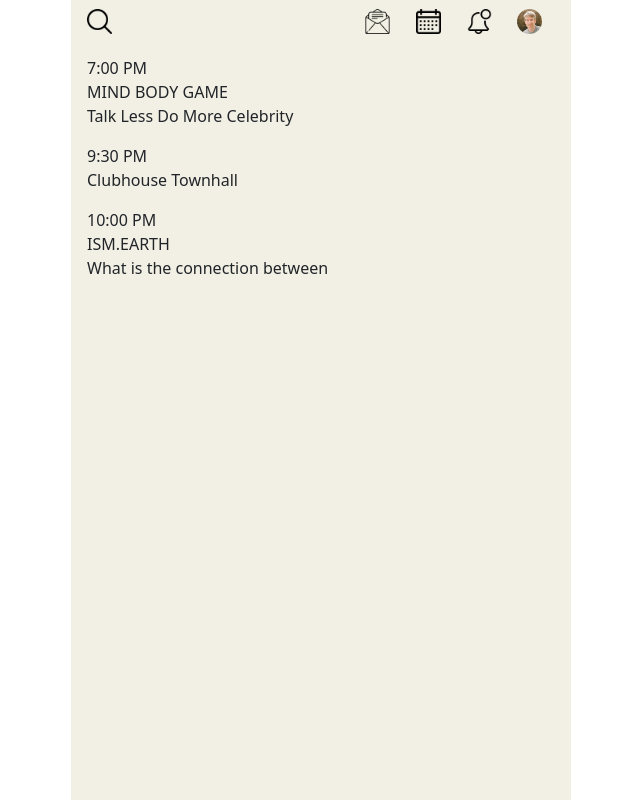
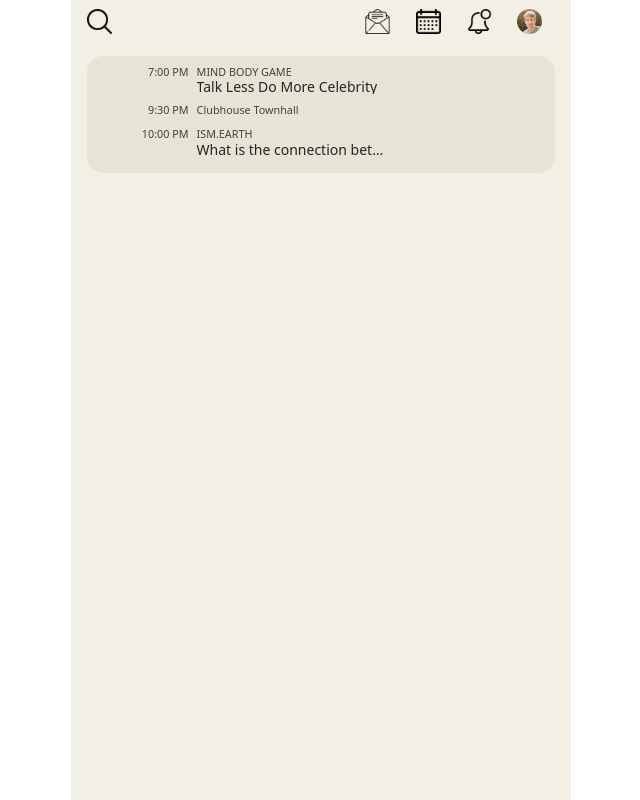
Before and after one commit to sumonaung23/club-house-clone, a React (Create React App) app: page /home in a window 1280 px wide. Shown: the whole page, without its empty margins (319-959 px from the left). Built offline with nearby package versions, Linux system fonts and the light colour scheme.

Commit message:
styled dailyCard item

```diff
--- a/src/style/dailyInfoCard.module.css
+++ b/src/style/dailyInfoCard.module.css
@@ -0,0 +1,41 @@
+.dailyCard {
+    background-color: #e7e4d5;
+    padding: 0.5em 1em;
+    border-radius: 1em;
+}
+
+.dailyCard > div {
+    display: flex;
+    align-items: flex-start;
+    margin-bottom: 0.5em;
+}
+
+.dailyCard > div > span {
+    width: 20%;
+    text-align: end;
+}
+
+.dailyCard > div > div {
+    margin-left: 0.5em;
+    display: flex;
+    flex-direction: column;
+    width: 80%;
+}
+
+.dailyCard span {
+    font-size: 0.675em;
+    color: var(--textColor);
+    font-weight: 500;
+}
+
+.dailyCard p {
+    font-size: 0.875em;
+    font-weight: 500;
+    line-height: 1;
+    margin: 0;
+    display: inline-block;
+    white-space: nowrap;
+    overflow: hidden !important;
+    text-overflow: ellipsis;
+    width: 195px;
+}
```
